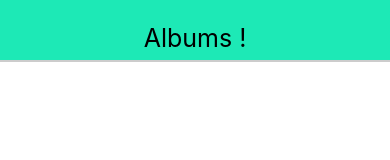
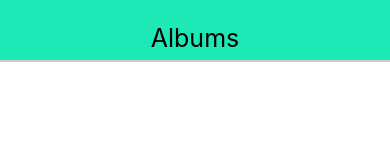
Before and after one commit to zenara/React-native, a React Native app: screen / in a window 390 px wide. Shown: the top 160 px of the page. Built offline with nearby package versions, Linux system fonts and the light colour scheme.

Commit message:
Header reuasbility

```diff
--- a/App.js
+++ b/App.js
@@ -25,7 +25,7 @@
 export default class App extends Component<Props> {
   render() {
     return (
-      <Header />
+      <Header headerText={'Albums'} />
     );
   }
 }
--- a/src/components/header.js
+++ b/src/components/header.js
@@ -3,12 +3,12 @@
 import { Text, View } from 'react-native';
 
 //make component
-const Header = () =>{
+const Header = (props) =>{
     const { textStyle, viewStyle } =styles;
 
     return (
         <View style={viewStyle}>
-            <Text style={textStyle}>Albums !</Text>
+            <Text style={textStyle}>{ props.headerText }</Text>
         </View>
     );
 };
```
